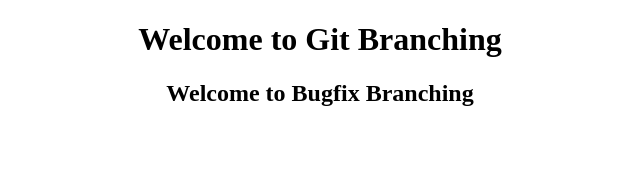
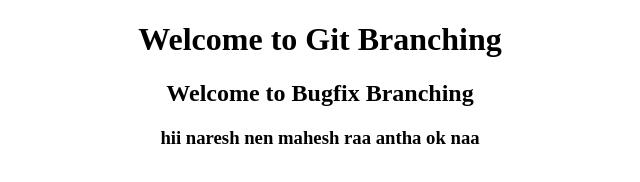
Before and after one commit to Nareshboosi/Branching, a plain HTML site: page index.html in a window 1280 px wide. Shown: the whole page, without its empty margins (320-960 px from the left). Drawn offline with Linux system fonts and the light colour scheme.

Commit message:
mahesh changes

```diff
--- a/index.html
+++ b/index.html
@@ -11,6 +11,9 @@
 
     </h1>
     <h2> Welcome to Bugfix Branching</h2>
+    <h3>hii naresh nen mahesh raa
+        antha ok naa
+    </h3>
     </center>
 </body>
 </html>
```
